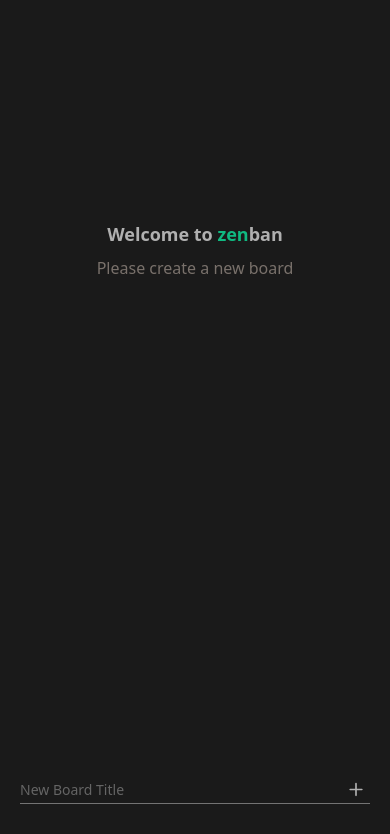
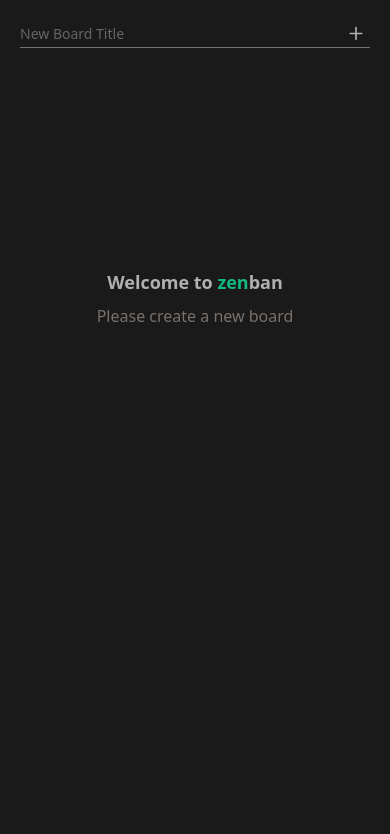
Before and after one commit to joshir16/Zenban, a React (Vite) app: page / in a window 390 px wide. Shown: the top 834 px of the page. Built offline with nearby package versions, Linux system fonts and the light colour scheme.

Commit message:
homepage ui update

```diff
--- a/src/components/Header.tsx
+++ b/src/components/Header.tsx
@@ -30,7 +30,7 @@
         <button onClick={() => navigate(-1)}>
           <ArrowLeft className="size-8 bg-background-700 rounded-full p-1  hover:bg-background-900 hover:text-accent border border-background-500 hover:border-accent transition-all duration-400 ease-in-out" />
         </button>
-        <h2 className="text-lg md:text-lg font-bold text-accent tracking-wide">
+        <h2 className="hidden sm:block sm:text-lg md:text-lg font-bold text-accent tracking-wide">
           {currentBoard?.name}
         </h2>
       </div>
--- a/src/components/Logo.tsx
+++ b/src/components/Logo.tsx
@@ -4,7 +4,7 @@
   return (
     <>
       <Link to="/">
-        <h1 className="text-lg sm:text-2xl md:text-4xl lowercase font-black text-center">
+        <h1 className="text-xl sm:text-2xl md:text-4xl lowercase font-black text-center">
           <span className="text-accent">Zen</span>
           ban
         </h1>
--- a/src/pages/BoardList.tsx
+++ b/src/pages/BoardList.tsx
@@ -3,13 +3,18 @@
 import Welcome from "./Welcome";
 import type { RootState } from "../store/store";
 import BoardForm from "../components/BoardForm";
+import Logo from "../components/Logo";
 
 export default function BoardList() {
   const boardsItem = useSelector((state: RootState) => state.boards);
 
   return (
     <>
-      <section className="flex flex-col p-5 gap-5 h-full relative">
+      <section className="flex flex-col content-start p-5 gap-5 h-full ">
+        <div className="sm:hidden flex gap-3 flex-col">
+          {boardsItem.length > 0 ? <Logo /> : <></>}
+          <BoardForm />
+        </div>
         {boardsItem.length > 0 ? (
           <>
             <div className="grid sm:grid-cols-1 md:grid-cols-2 lg:grid-cols-4 gap-4 overflow-auto">
@@ -21,10 +26,6 @@
         ) : (
           <Welcome />
         )}
-
-        <div className="block sm:hidden absolute bottom-5 left-0 right-0 flex-1 p-5">
-          <BoardForm />
-        </div>
       </section>
     </>
   );
```
